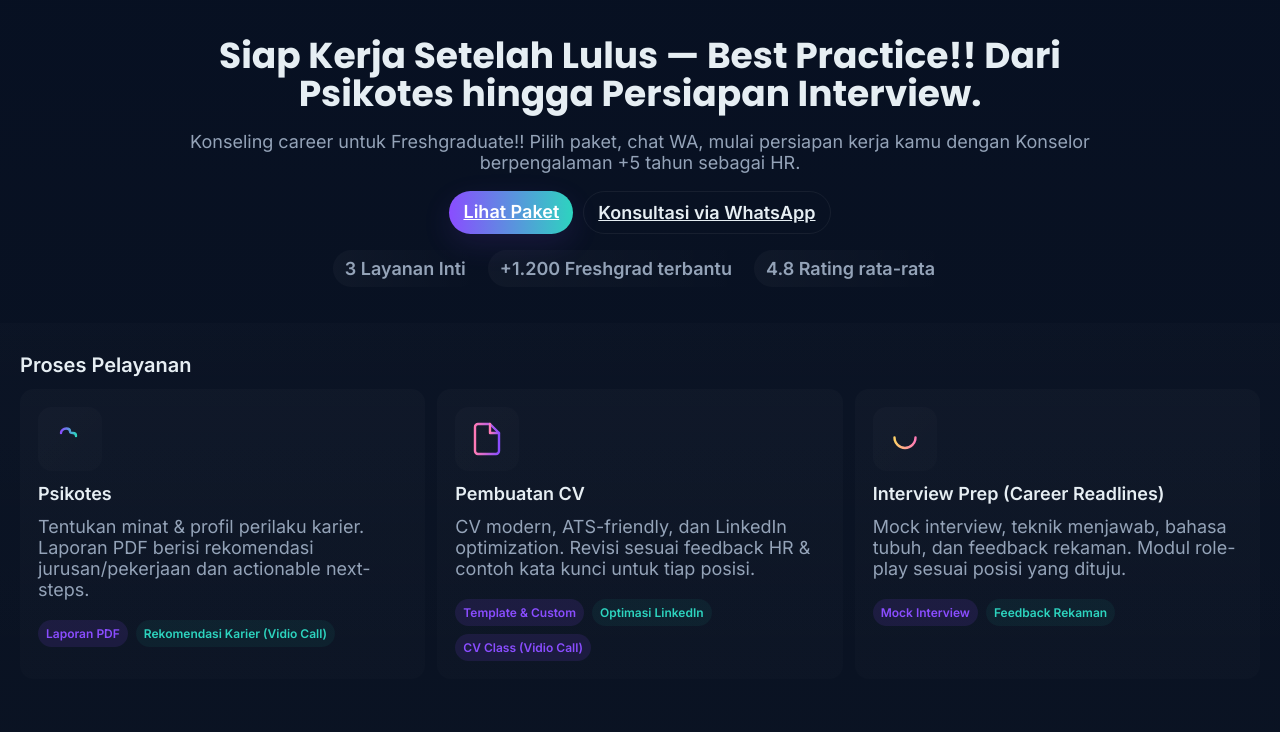
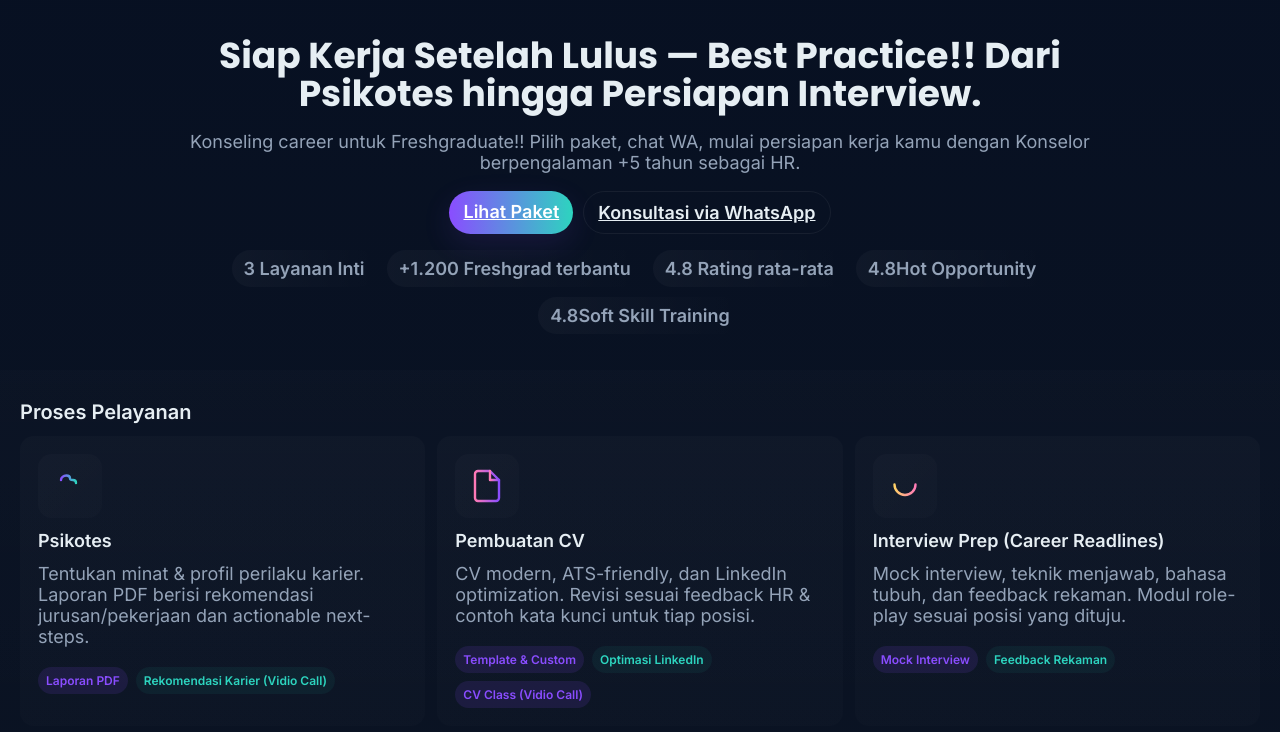
Before and after one commit to anggerpriad/HRCOEG-V2, a plain HTML site: page index.html in a window 1280 px wide. Shown: the part 68-800 px from the top of the page. Drawn offline with Linux system fonts and the light colour scheme.

Commit message:
Update index.html

```diff
--- a/index.html
+++ b/index.html
@@ -35,6 +35,8 @@
           <div class="trust-pill"><strong>3</strong> Layanan Inti</div>
           <div class="trust-pill"><strong>+1.200</strong> Freshgrad terbantu</div>
           <div class="trust-pill"><strong>4.8</strong> Rating rata-rata</div>
+          <div class="trust-pill"><strong>4.8</strong>Hot Opportunity</div>
+          <div class="trust-pill"><strong>4.8</strong>Soft Skill Training</div>
         </div>
       </div>
     </section>
```
